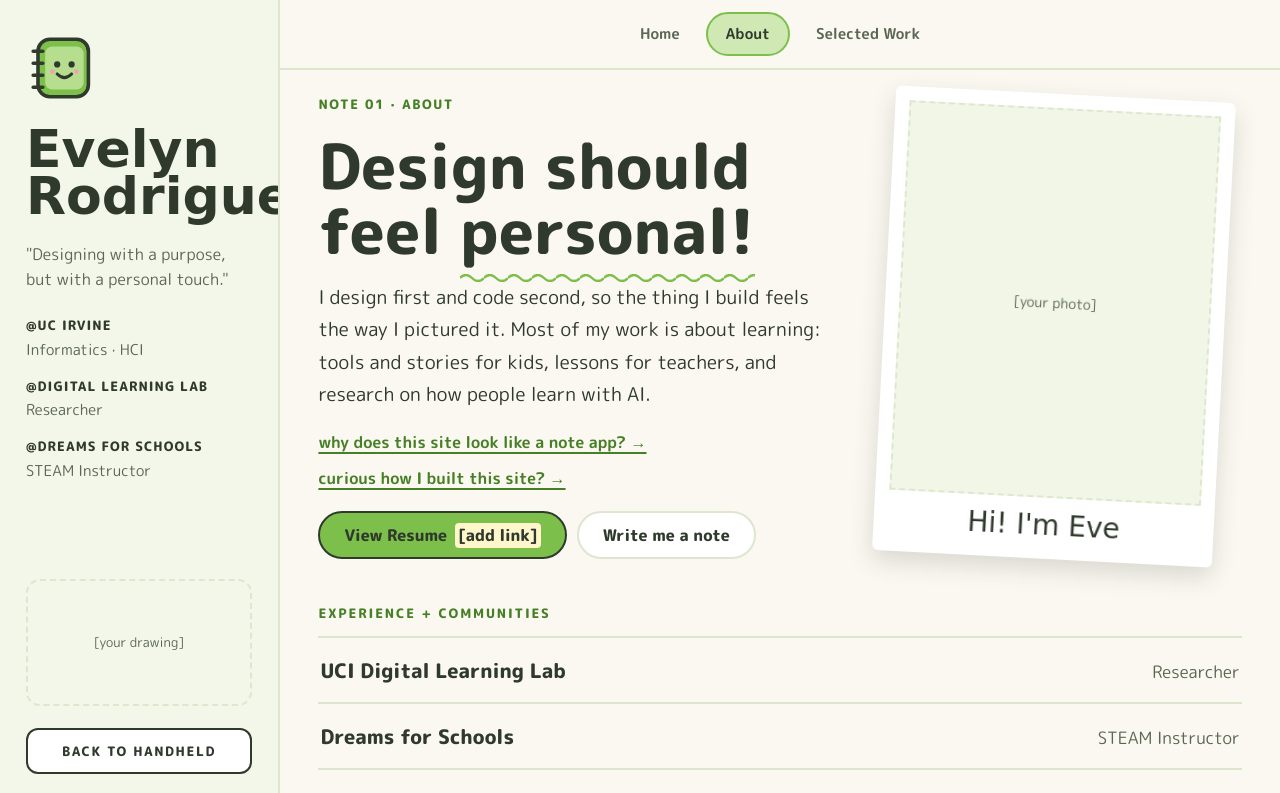
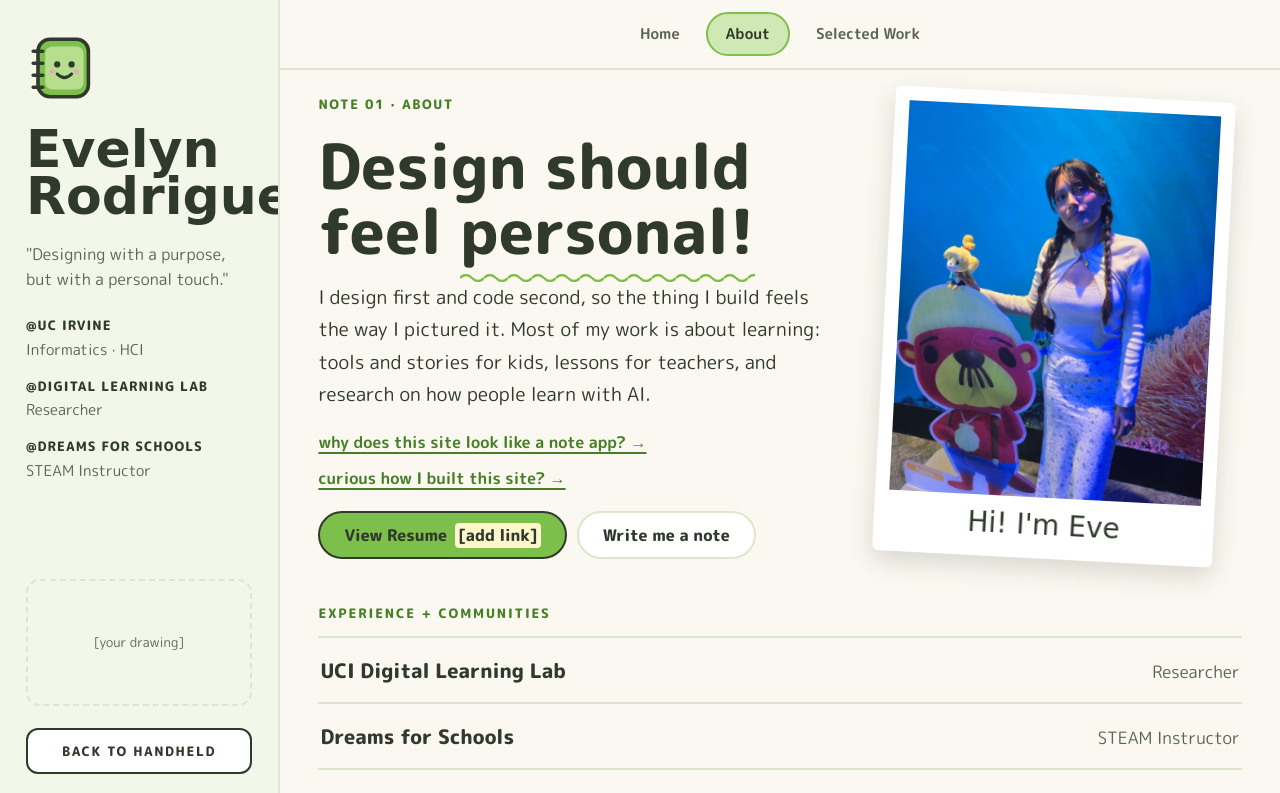
Before and after one commit to errodri3/evenote-portfolio, a React (Vite) app: page /about in a window 1280 px wide. Shown: the top 793 px of the page. Built offline with nearby package versions, Linux system fonts and the light colour scheme; a web font is replaced by a local one.

Commit message:
Add photo to About page

```diff
--- a/src/pages/About.jsx
+++ b/src/pages/About.jsx
@@ -28,8 +28,7 @@ export default function About() {
         </div>
 
         <figure className="polaroid">
-          {/* later: <img src={photo} alt="Eve" /> */}
-          <div className="polaroid-img">[your photo]</div>
+          <img src="/me.jpg" alt="Eve @ Birch Aquarium" />
           <figcaption>Hi! I'm Eve</figcaption>
         </figure>
       </div>
```
Also changed, not shown: public/me.jpg (added).
